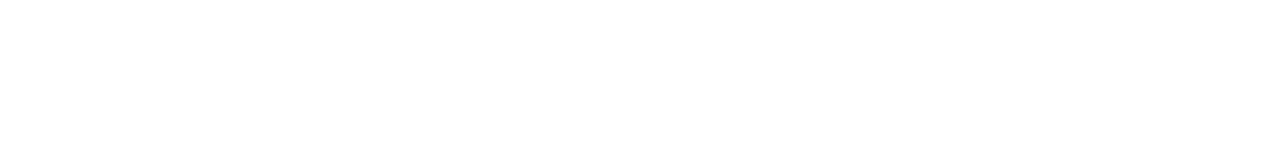
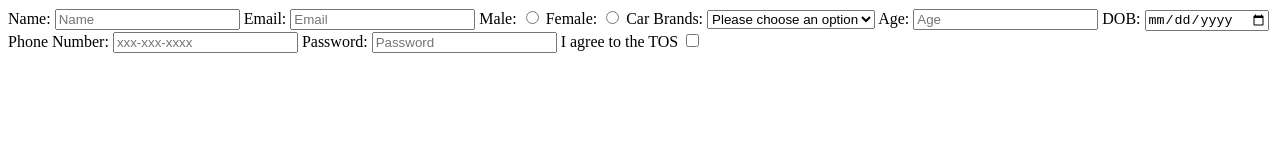
Before and after one commit to acciojob/signup-form-car-prajaktamane2682000, a website: page main.html in a window 1280 px wide. Drawn offline with Linux system fonts and the light colour scheme.

Commit message:
created a submission

```diff
--- a/main.html
+++ b/main.html
@@ -8,6 +8,32 @@
 
 <body>
 	<!-- the entire body must be written by student -->
+	<form action="Base_URL" method="post">
+	<label for="name">Name:</label>
+	<input type="text" placeholder="Name" id="name" name="Name" required>
+
+	<label for="email">Email:</label>
+	<input type="email" placeholder="Email" id="email" name="Email" required>
+	<label for="gender_m">Male:</label>
+	<input type="radio" name=Gender id=gender_m required>
+	<label for="gender_f">Female:</label>
+	<input type="radio" name= Gender id=gender_f required>
+	<label for="cars">Car Brands:</label>
+	<select >
+		<option>Please choose an option</option>
+	</select>
+	<label for="age">Age:</label>
+	<input type="number" placeholder="Age" id="age" name="Age" required>
+	<label for="dob">DOB:</label>
+	<input type="date" id="dob" name="DOB" >
+	<label for="tel">Phone Number:</label>
+	<input type="tel" id="tel" placeholder="xxx-xxx-xxxx">
+	<label for="password">Password:</label>
+	<input type="password" placeholder="Password" id=password name=Password required>
+	<label for="tos">I agree to the TOS</label>
+	<input type="checkbox" id="tos" required>
+
+	</form>
     <script type="text/javascript" src="./script.js">
 </script>
 
```
